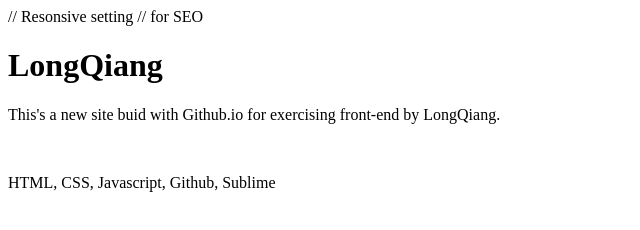
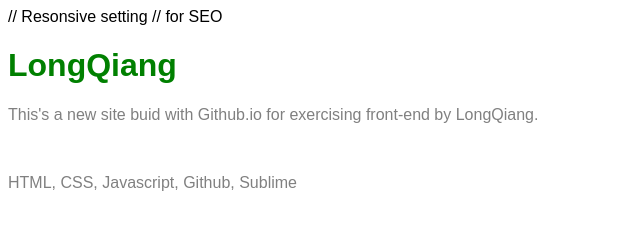
Before and after one commit to ilonghore/ilonghore.github.io, a plain HTML site: page index.html in a window 1280 px wide. Shown: the whole page, without its empty margins (0-640 px from the left). Drawn offline with Linux system fonts and the light colour scheme.

Commit message:
Update style.css

```diff
--- a/style.css
+++ b/style.css
@@ -1,3 +1,11 @@
-.head {
+body {
 	font-family: sans-serif;
 }
+
+h1 {
+	color: green;
+}
+
+p {
+	color: gray;
+}
```
